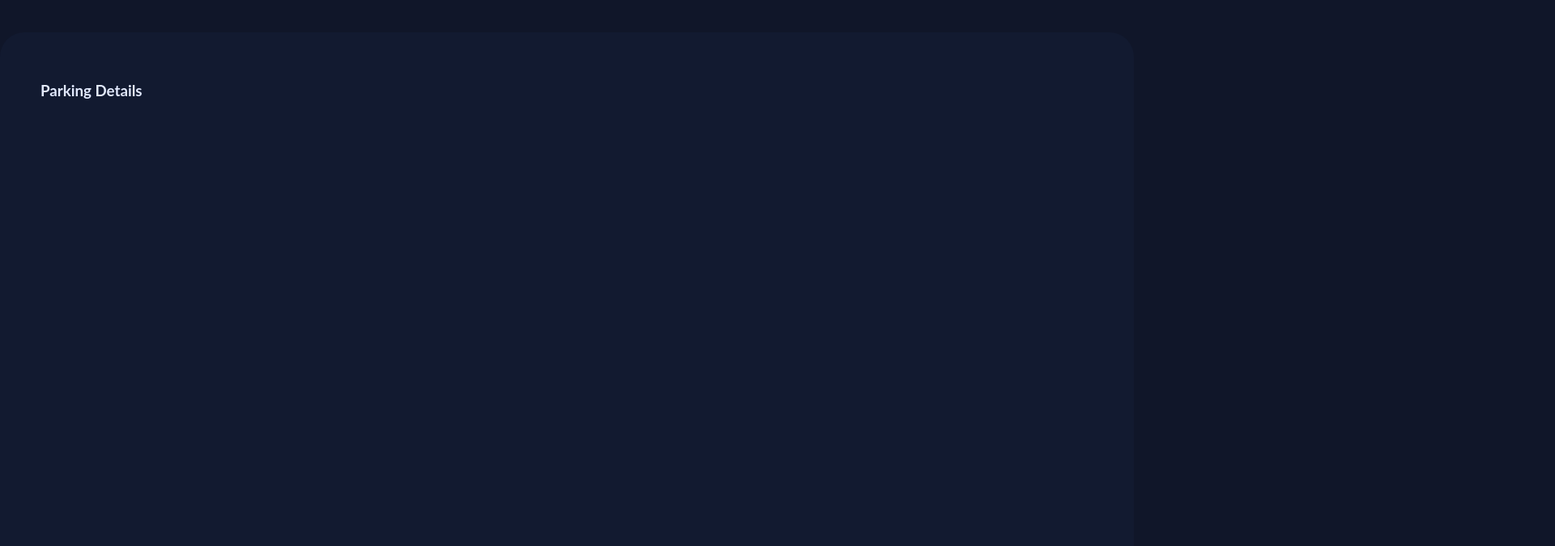
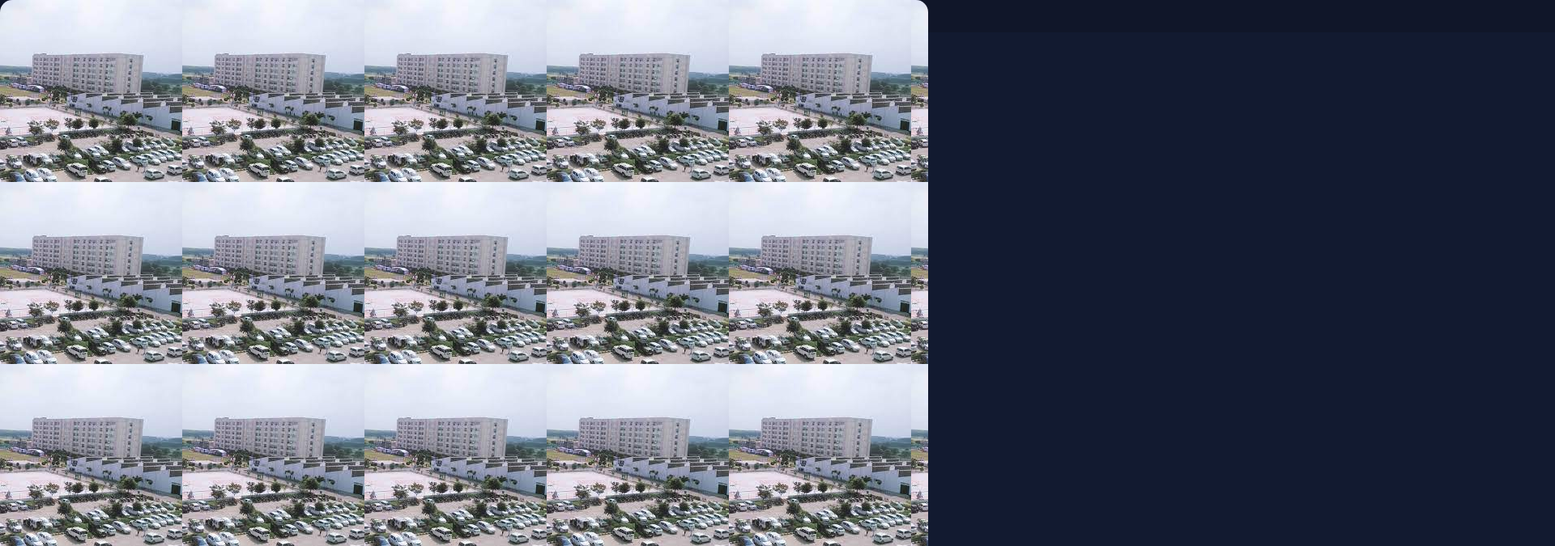
Before and after one commit to Gurkirxt/Tec-park, a website: page Website/public/Parking_detail23.html in a window 1280 px wide. Shown: the top 675 px of the page at 81% size, 1920 px wide, since content can reach past the window. Drawn offline with Linux system fonts and the light colour scheme.

```diff
--- a/Website/public/Parking_detail23.html
+++ b/Website/public/Parking_detail23.html
@@ -11,6 +11,6 @@
     <div class="parkdetail" >
         <h3>Parking Details</h3>
     </div>
-
+    <div class="p_lot1" ></div>
 </body>
 </html>
--- a/Website/public/style_parkingdetail.css
+++ b/Website/public/style_parkingdetail.css
@@ -4,7 +4,7 @@
   }
   .detailpage{
 position: absolute;
-width: 1400px;
+width: 2500px;
 height: 772px;
 left: 0px;
 top: 40px;
@@ -15,13 +15,24 @@
   .parkdetail{
 position: absolute;
 width: 127px;
-height: 27px;
-left: 50px;
-top: 80px;
+height: 20px;
+left: 600px;
+top: 90px;
 font-family: 'Lato';
 font-style: normal;
-font-weight: 500;
+font-weight: 700;
 font-size: 16px;
 line-height: 170%;
 color: #E2E9FD;
   }
+
+  .p_lot1{
+    position: absolute;
+    left: 0%;
+    right: 10.45%;
+    top: 0%;
+    bottom: 0%;
+    background: url(plot.jpeg);
+    border-radius: 15px;
+
+  }
```
Also changed, not shown: Website/public/Login_Success.html (+2 -0 lines), Website/public/style_successlogin.css (+18 -1 lines), Website/public/plot.jpeg (added).
